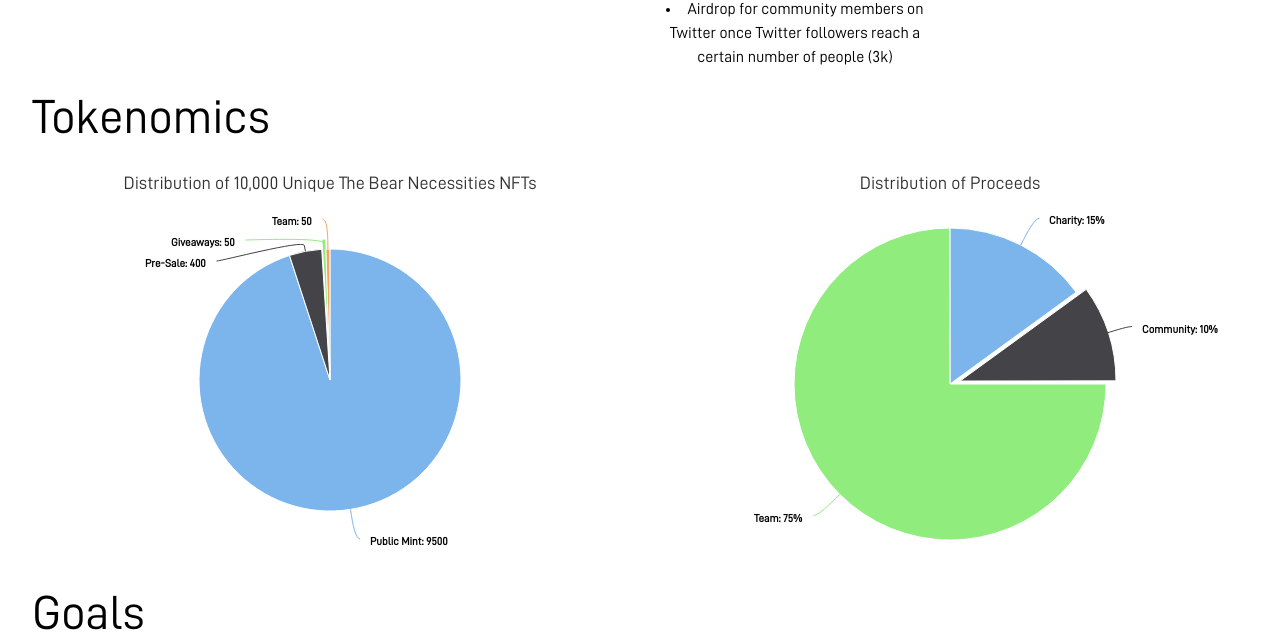
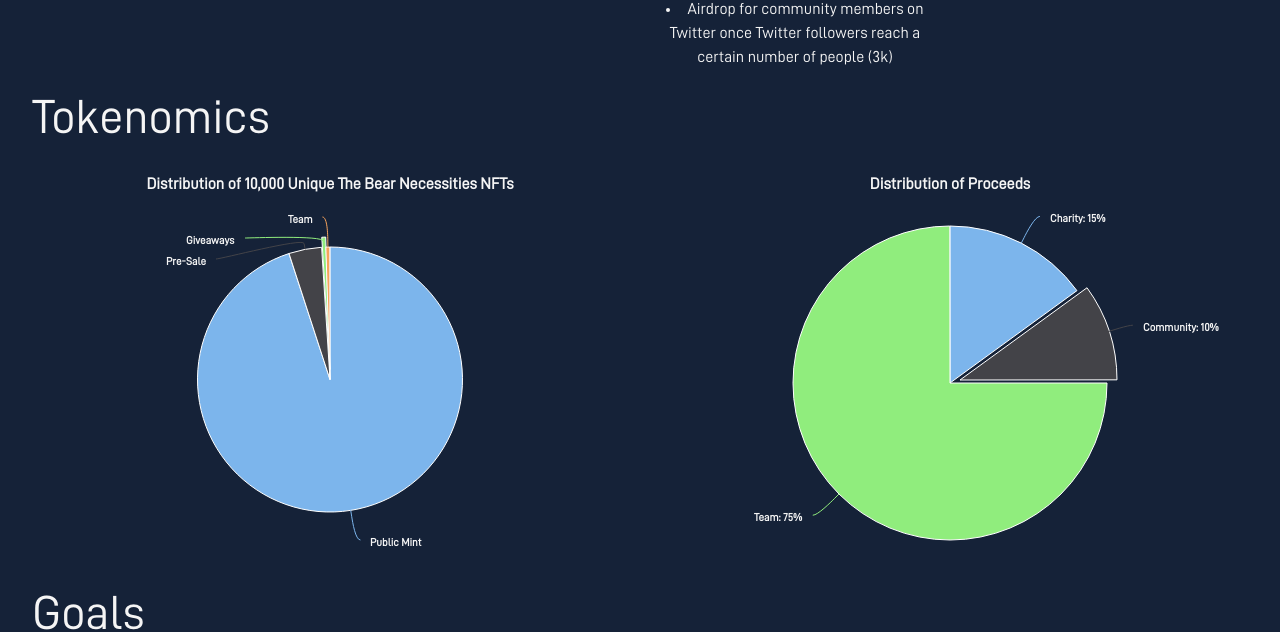
Before and after one commit to enzosv/bearnecessitiesprojectnft, a plain HTML site: page index.html in a window 1280 px wide. Shown: the part 2365-2997 px from the top of the page. Drawn offline with nearby package versions, Linux system fonts and the light colour scheme.

Commit message:
update colors

```diff
--- a/charts.js
+++ b/charts.js
@@ -1,3 +1,28 @@
+Highcharts.setOptions({
+  chart: {
+      style: {
+          fontFamily: 'D-DIN Regular',
+          color: "#F5F5F5"
+      },
+      backgroundColor: "#152238"
+
+  },
+  title: {
+    style: {
+       color: '#F5F5F5',
+       font: 'bold 16px D-DIN Regular'
+    }
+  },
+  plotOptions: {
+    pie: {
+      dataLabels: {
+        color: "F5F5F5",
+        style: { fontFamily: '\'D-DIN Regular\'', textShadow: false, textOutline: false }
+      }
+    }
+  },
+})
+
 Highcharts.chart('nft_distribution_chart', {
     credits: {
         enabled: false
@@ -6,7 +31,7 @@ Highcharts.chart('nft_distribution_chart', {
       plotBackgroundColor: null,
       plotBorderWidth: null,
       plotShadow: false,
-      type: 'pie',
+      type: 'pie'
     },
     title: {
       text: 'Distribution of 10,000 Unique The Bear Necessities NFTs'
@@ -18,11 +43,7 @@ Highcharts.chart('nft_distribution_chart', {
       pie: {
         allowPointSelect: true,
         showInLegend: false,
-        cursor: 'pointer',
-        dataLabels: {
-          enabled: true,
-          format: '<b>{point.name}</b>: {point.y}'
-        }
+        cursor: 'pointer'
       }
     },
     series: [{
@@ -54,7 +75,8 @@ Highcharts.chart('nft_distribution_chart', {
       plotBackgroundColor: null,
       plotBorderWidth: null,
       plotShadow: false,
-      type: 'pie'
+      type: 'pie',
+
     },
     title: {
       text: 'Distribution of Proceeds'
--- a/main.css
+++ b/main.css
@@ -9,3 +9,7 @@ html * {
     font-style: normal;
     font-weight: normal;
 }
+body {
+	background-color: #152238;
+	color:  #F5F5F5;
+}
```
